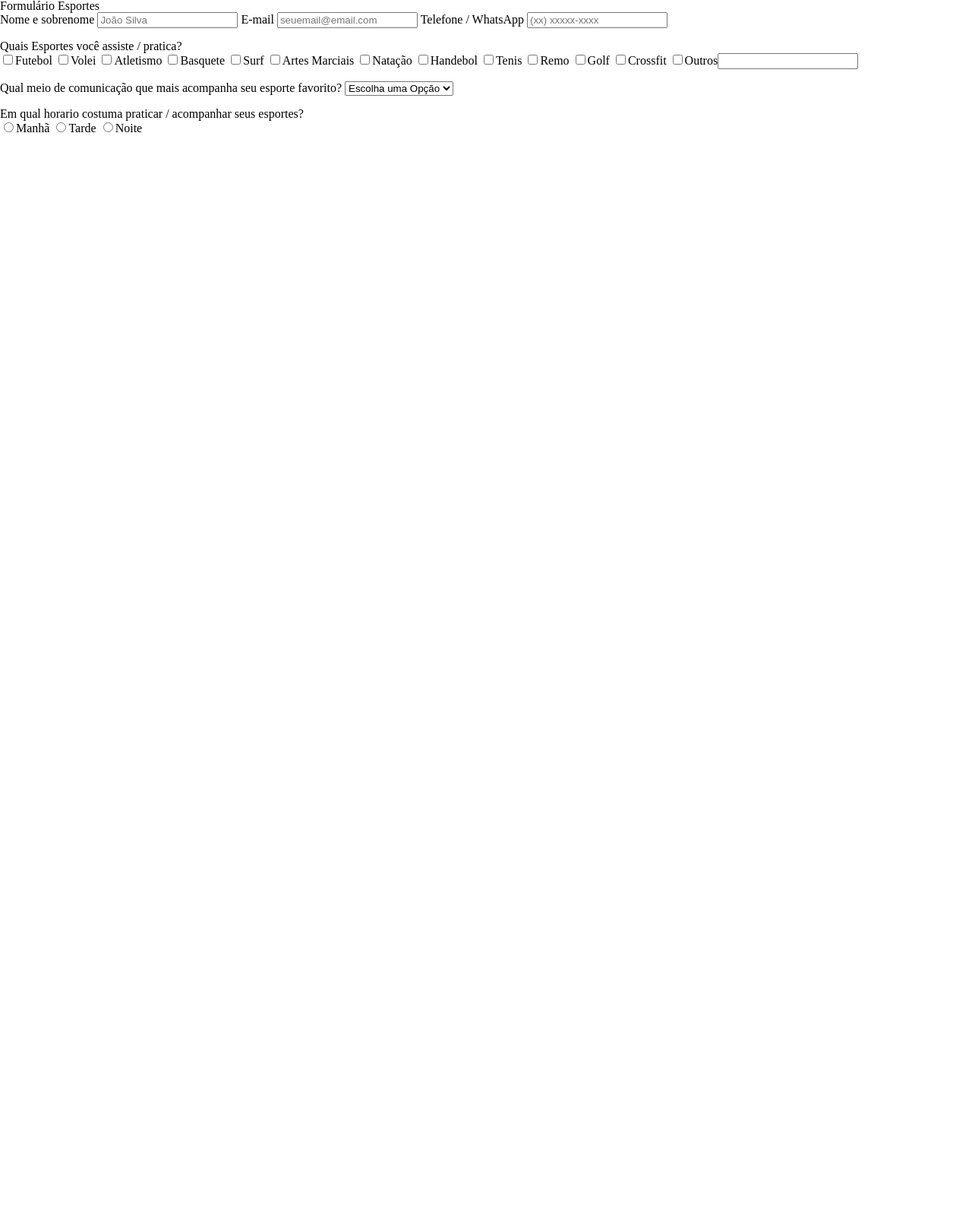
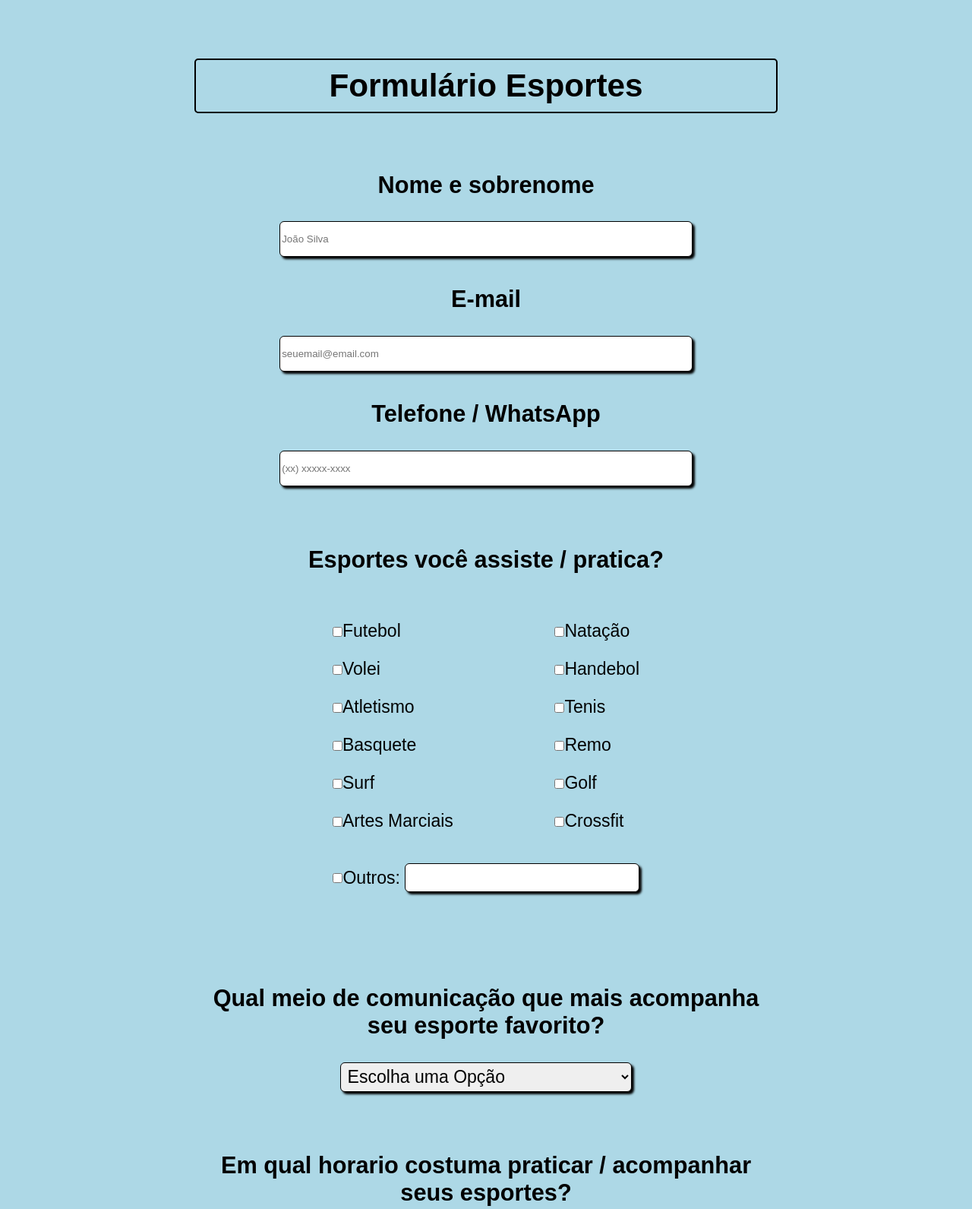
Before and after one commit to RamonRosa91/formulario-pesquisa, a plain HTML site: page src/index.html in a window 1280 px wide. Shown: the top 1591 px of the page at 76% size. Before the commit the page ends 800 px from the top, so only its background shows below. Drawn offline with Linux system fonts and the light colour scheme.

Commit message:
Added CSS with page settings

```diff
--- a/src/index.html
+++ b/src/index.html
@@ -6,50 +6,58 @@
     <meta name="viewport" content="width=device-width, initial-scale=1.0">
     <title>Formulário Teste</title>
 
-    <link rel="stylesheet" href="reset.css">
-    <link rel="stylesheet" href="style.css">
+
+    <link rel="stylesheet" type="text/css" href="style.css">
 
 </head>
 <body>
     <header>
-        <h1>Formulário Esportes</h1>
+        <h1 id="titulo">Formulário Esportes</h1>
     </header>
     <main>
         <form>
-            <fieldset>
-                <label for="nomesobrenome">Nome e sobrenome</label>
-                <input type="text" id="nomesobrenome" class="input-inicio" placeholder="João Silva">
+            <fieldset class="campos">
 
-                <label for="email">E-mail</label>
-                <input type="email" id="email" class="input-inicio" placeholder="seuemail@email.com">
+                <div class="cabecalho">
+                    <label for="nomesobrenome"><strong>Nome e sobrenome</strong></label>
+                    <input type="text" id="nomesobrenome" class="input-inicio" placeholder="João Silva" required>
 
-                <label for="telefone">Telefone / WhatsApp</label>
-                <input type="tel" id="telefone" class="input-inicio" placeholder="(xx) xxxxx-xxxx">
+                    <label for="email"><strong>E-mail</strong></label>
+                    <input type="email" id="email" class="input-inicio" placeholder="seuemail@email.com" required>
+
+                    <label for="telefone"><strong>Telefone / WhatsApp</strong></label>
+                    <input type="tel" id="telefone" class="input-inicio" placeholder="(xx) xxxxx-xxxx" required>
+                </div>
+
             </fieldset>
             <br>
-            <fieldset>
+            <fieldset class="campos" id="container">
 
-                <legend class="titulos">Quais Esportes você assiste / pratica?</legend>
-
+                <legend class="titulos"><strong>Esportes você assiste / pratica?</strong></legend>
+                <div id="checkbox">
+                    <div class="checkbox-left">
                         <label for="futebol"><input type="checkbox" id="futebol">Futebol</label>
                         <label for="volei"><input type="checkbox" id="volei">Volei</label>
                         <label for="atletismo"><input type="checkbox" id="atletismo">Atletismo</label>
                         <label for="basquete"><input type="checkbox" id="basquete">Basquete</label>
                         <label for="surf"><input type="checkbox" id="surf">Surf</label>
                         <label for="luta"><input type="checkbox" id="luta">Artes Marciais</label>
+                    </div>
+                    <div class="checkbox-right">
                         <label for="natacao"><input type="checkbox" id="natacao">Natação</label>
                         <label for="handebol"><input type="checkbox" id="handebol">Handebol</label>
                         <label for="tenis"><input type="checkbox" id="tenis">Tenis</label>
                         <label for="remo"><input type="checkbox" id="remo">Remo</label>
                         <label for="golf"><input type="checkbox" id="golf">Golf</label>
                         <label for="crossfit"><input type="checkbox" id="crossfit">Crossfit</label>
-                <label for="outro"><input type="checkbox" id="outro">Outros<input type="text" id="outro"></label>
-
+                    </div>
+                </div>
+                <label for="outro" class="outro"><input type="checkbox" class="outro">Outros: <input type="text" id="outro"></label>
             </fieldset>
             <br>
-            <fieldset>
+            <fieldset class="campos">
 
-                <label>Qual meio de comunicação que mais acompanha seu esporte favorito?</label>
+                <label class="titulos"><strong>Qual meio de comunicação que mais acompanha seu esporte favorito?</strong></label>
                     <select id="comunicacao">
                         <option selected disabled value="">Escolha uma Opção</option>
                         <option>Televisão</option>
@@ -60,12 +68,27 @@
 
             </fieldset>
             <br>
-            <fieldset>
-                <legend>Em qual horario costuma praticar / acompanhar seus esportes?</legend>
-                    <label for="manha"><input type="radio" id="manha" name="horario" value="manha">Manhã</label>
+            <fieldset class="campos">
+                <legend class="titulos"><strong>Em qual horario costuma praticar / acompanhar seus esportes?</strong></legend>
+
+                <div class="horario">
+                    <label for="manha"><input type="radio" id="manha" name="horario" value="manha" checked>Manhã</label>
                     <label for="tarde"><input type="radio" id="tarde" name="horario" value="tarde">Tarde</label>
                     <label for="noite"><input type="radio" id="noite" name="horario" value="noite">Noite</label>
+                </div>
+
             </fieldset>
+            <br>
+            <fieldset class="campos">
+                <label class="titulos"><strong>Mensagem Final</strong></label>
+                <textarea rows="6" style="width: 26em" id="mensagem" name="mensagem"></textarea>
+
+            </fieldset>
+            <div id="enviar-mensagem">
+
+                <button id="enviar">Enviar Formulário</button>
+
+            </div>
         </form>
     </main>
 </body>
--- a/src/style.css
+++ b/src/style.css
@@ -0,0 +1,163 @@
+* {
+    margin: 0;
+    padding: 0;
+}
+
+body {
+    background-color: 	#ADD8E6;
+    font-size: 1.2em;
+    font-family: sans-serif;
+    margin-left: 20%;
+    margin-right: 20%;
+    margin-top: 2%;
+    justify-content: center;
+}
+
+#titulo {
+    font-family: sans-serif;
+    color: black;
+    margin-top: 10%;
+    text-align: center;
+    border: 2px solid;
+    border-radius: 5px;
+    padding: 10px;
+    font-size: 2.2em;
+
+}
+
+fieldset {
+    border: 0;
+    margin-top: 5%;
+    margin-bottom: 5%;
+}
+
+.cabecalho {
+    text-align: center;
+}
+
+.cabecalho label {
+    margin: 5% 0;
+    font-size: 1.6em;
+}
+
+.titulos {
+    margin: 5% 0;
+    font-size: 1.6em;
+}
+
+#nomesobrenome, #email, #telefone {
+    margin-top: 3%;
+    width: 70%;
+    height: 3em;
+}
+
+#checkbox {
+    display: flex;
+    justify-content: space-around;
+}
+
+#checkbox label {
+    margin-top: 1em;
+    cursor: pointer;
+}
+
+.checkbox-left {
+    float: left;
+    text-align: left;
+    font-size: 1.2em;
+    margin-left: 5em;
+}
+
+.checkbox-right {
+    text-align: left;
+    font-size: 1.2em;
+    margin-right: 5em;
+}
+
+.outro {
+    font-size: 1.2em;
+    margin-top: 1em;
+}
+
+#outro {
+    font-size: 1em;
+}
+
+input, select, textarea, button {
+    border-radius: 6px;
+}
+
+.campos {
+    margin-bottom: 1em;
+    text-align: center;
+}
+
+.campos label {
+    margin-bottom: 0.2em;
+    display: block;
+}
+
+#comunicacao {
+    width: 50%;
+    height: 20%;
+    font-size: 1.2em;
+    margin-top: 1em;
+}
+
+.horario {
+    font-size: 1.2em;
+    cursor: pointer;
+}
+
+.horario label {
+    margin-top: 1em;
+    cursor: pointer;
+}
+
+#mensagem {
+    margin-top: 2em;
+}
+
+.campos input[type="text"], .campos input[type="email"], .campos input[type="tel"], .campos select, .campos textarea {
+padding: 0.2em;
+border: 1px solid;
+box-shadow: 3px 3px 3px;
+cursor: pointer;
+}
+
+.campos select option {
+    padding-right: 1em;
+    cursor: pointer;
+}
+
+.campos input:focus, .campos select:focus, .campos textarea:focus {
+    background: 	#9c9c9c3f;
+    cursor: pointer;
+}
+
+#enviar-mensagem {
+    display: flex;
+    justify-content: center;
+}
+
+#enviar {
+    width: 20%;
+    font-size: 1.2em;
+    background: #3e51f8;
+    border: 0;
+    padding: 0.3em;
+    margin-top: 4em;
+    margin-bottom: 4em;
+    color: #FFFFFF;
+    box-shadow: 2px 2px 2px #000000;
+    text-shadow: 0.5px 0.5px 0.5px #dbdbdb;
+    transition: 1s all;
+    cursor: pointer;
+}
+
+#enviar:hover {
+    background: #0314b6;
+    transform: scale(1.2);
+    box-shadow: inset 2px 2px 2px;
+    text-shadow: none;
+}
```
Lines whose indentation alone changed are shown as unchanged.
